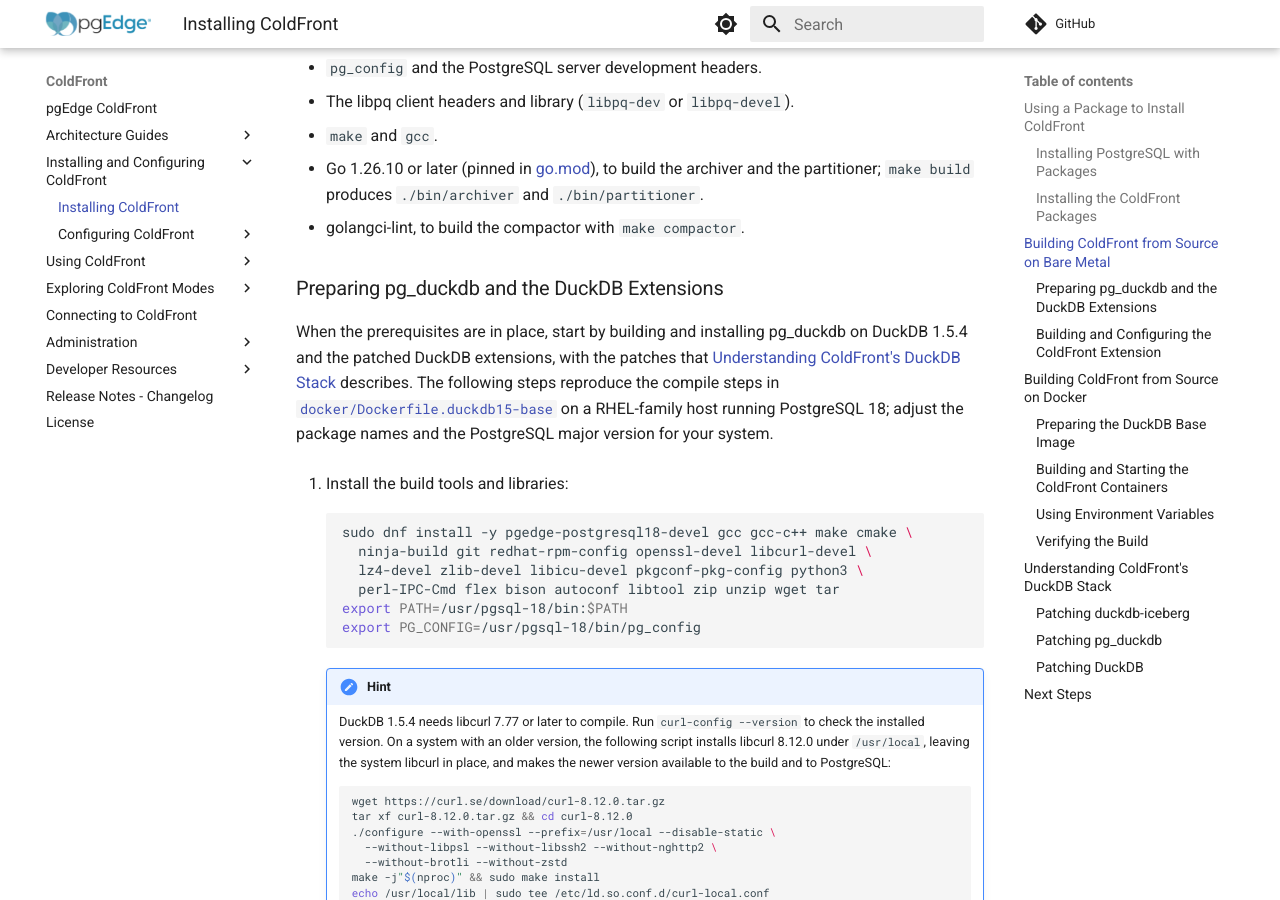
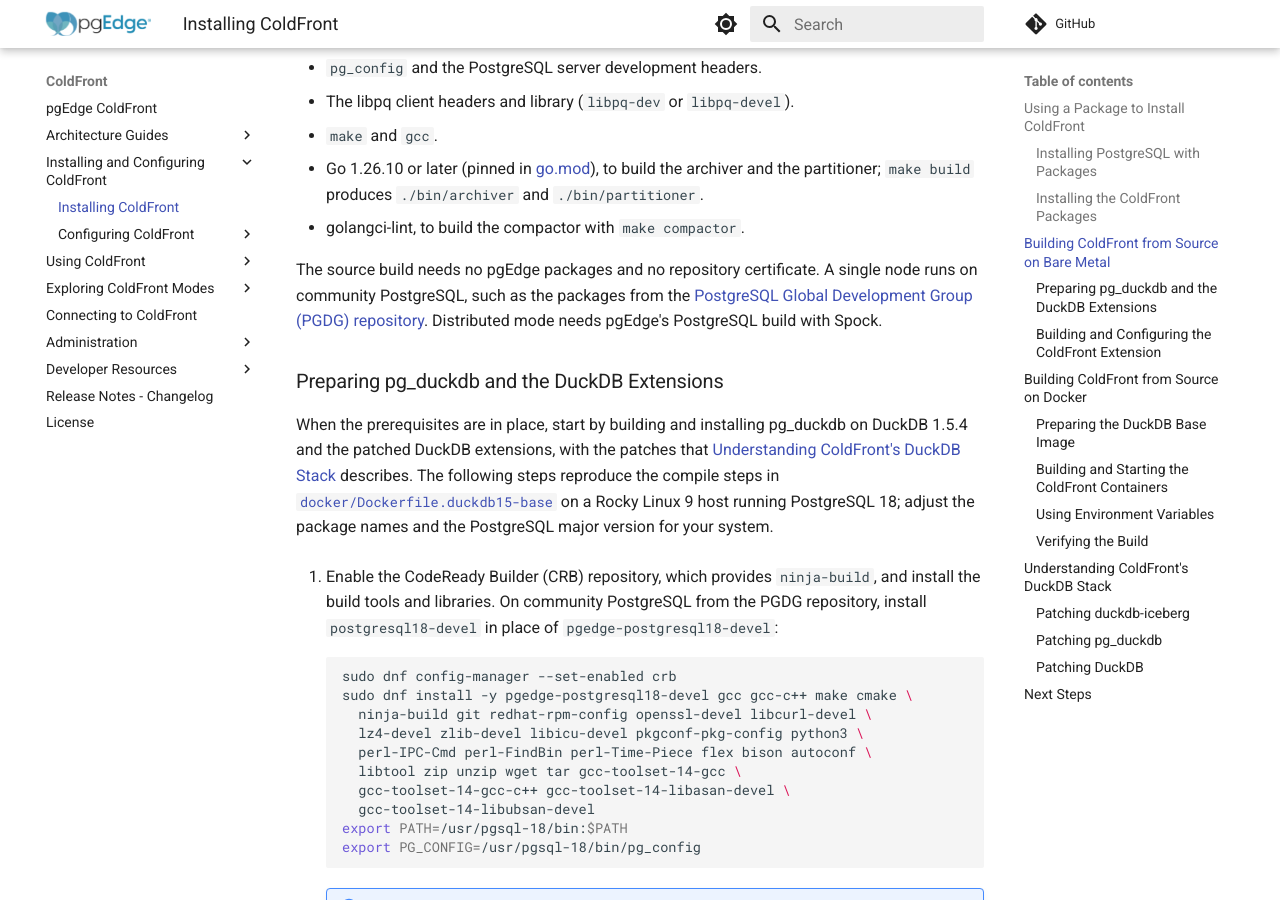
Before and after one commit to pgEdge/coldfront, an MkDocs documentation site: the page built from docs/installation.md, in a window 1280 px wide and 900 px high, scrolled down 2550 px. Built offline with MkDocs 1.6.1 and Material for MkDocs 9.7.7, drawn with Linux system fonts in a browser that asks for light colours; comment, search, counter and statistics services are not loaded; some of the changed text lies outside the part shown.

Commit message:
docs: fix the bare-metal build steps on Rocky Linux 9 with community PG

````diff
--- a/docs/installation.md
+++ b/docs/installation.md
@@ -135,6 +135,11 @@ following:
   `./bin/partitioner`.
 - golangci-lint, to build the compactor with `make compactor`.
 
+The source build needs no pgEdge packages and no repository certificate. A
+single node runs on community PostgreSQL, such as the packages from the
+[PostgreSQL Global Development Group (PGDG) repository](https://www.postgresql.org/download/linux/redhat/).
+Distributed mode needs pgEdge's PostgreSQL build with Spock.
+
 ### Preparing pg_duckdb and the DuckDB Extensions
 
 When the prerequisites are in place, start by building and installing pg_duckdb
@@ -142,16 +147,23 @@ on DuckDB 1.5.4 and the patched DuckDB extensions, with the patches that
 [Understanding ColdFront's DuckDB Stack](#understanding-coldfronts-duckdb-stack)
 describes. The following steps reproduce the compile steps in
 [`docker/Dockerfile.duckdb15-base`](https://github.com/pgEdge/ColdFront/blob/main/docker/Dockerfile.duckdb15-base)
-on a RHEL-family host running PostgreSQL 18; adjust the package names and the
+on a Rocky Linux 9 host running PostgreSQL 18; adjust the package names and the
 PostgreSQL major version for your system.
 
-1. Install the build tools and libraries:
+1. Enable the CodeReady Builder (CRB) repository, which provides `ninja-build`,
+   and install the build tools and libraries. On community PostgreSQL from the
+   PGDG repository, install `postgresql18-devel` in place of
+   `pgedge-postgresql18-devel`:
 
     ```bash
+    sudo dnf config-manager --set-enabled crb
     sudo dnf install -y pgedge-postgresql18-devel gcc gcc-c++ make cmake \
       ninja-build git redhat-rpm-config openssl-devel libcurl-devel \
       lz4-devel zlib-devel libicu-devel pkgconf-pkg-config python3 \
-      perl-IPC-Cmd flex bison autoconf libtool zip unzip wget tar
+      perl-IPC-Cmd perl-FindBin perl-Time-Piece flex bison autoconf \
+      libtool zip unzip wget tar gcc-toolset-14-gcc \
+      gcc-toolset-14-gcc-c++ gcc-toolset-14-libasan-devel \
+      gcc-toolset-14-libubsan-devel
     export PATH=/usr/pgsql-18/bin:$PATH
     export PG_CONFIG=/usr/pgsql-18/bin/pg_config
     ```
@@ -250,7 +262,8 @@ PostgreSQL major version for your system.
     loop with a nonzero status without closing your terminal. If a patch
     fails, fix it before you continue to the next step.
 
-6. Build the iceberg, avro, azure, and postgres_scanner extensions:
+6. Build the iceberg, avro, azure, and postgres_scanner extensions with GCC 14,
+   because the system compiler, GCC 11, cannot compile the avro extension:
 
     ```bash
     case "$(uname -m)" in
@@ -263,8 +276,16 @@ PostgreSQL major version for your system.
     export USE_MERGED_VCPKG_MANIFEST=1
     export EXT_CONFIG=$PWD/extension_config.cmake
     export OVERRIDE_GIT_DESCRIBE=v1.5.4
-    make -j"$(nproc)" release
+    export CMAKE_BUILD_PARALLEL_LEVEL=$(nproc)
+    (
+      source /opt/rh/gcc-toolset-14/enable
+      make -j"$(nproc)" release
+    )
     ```
+
+    The parentheses run the build in a subshell, so GCC 14 applies to this step
+    only. `CMAKE_BUILD_PARALLEL_LEVEL` sets the number of parallel compile
+    jobs, because the build otherwise compiles on one core.
 
 7. Copy the built extensions into the pg_duckdb extension directory under the
    PostgreSQL data directory, as
````
